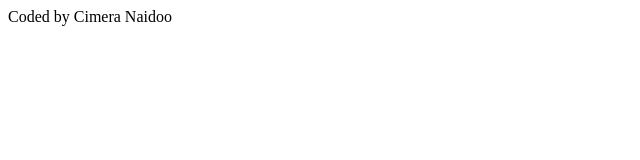
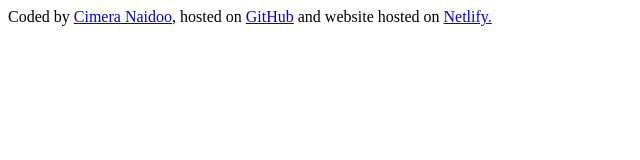
Before and after one commit to cimeranaidoo/Week-7-Homework., a plain HTML site: page index.html in a window 1280 px wide. Shown: the whole page, without its empty margins (0-640 px from the left). Drawn offline with Linux system fonts and the light colour scheme.

Commit message:
Added footer links

```diff
--- a/index.html
+++ b/index.html
@@ -5,7 +5,19 @@
     <meta name="viewport" content="width=device-width, initial-scale=1.0" />
     <title>Week 7- Homework</title>
   </head>
+
   <body>
-    <footer>Coded by Cimera Naidoo</footer>
+    <footer>
+      Coded by
+      <a href="https://github.com/cimeranaidoo" target="_blank">Cimera Naidoo</a
+      >, hosted on
+      <a href="https://github.com/cimeranaidoo/Week-7-Homework." target="_blank"
+        >GitHub</a
+      >
+      and website hosted on
+      <a href="https://main--week7-homework.netlify.app/" target="_blank"
+        >Netlify.</a
+      >
+    </footer>
   </body>
 </html>
```
